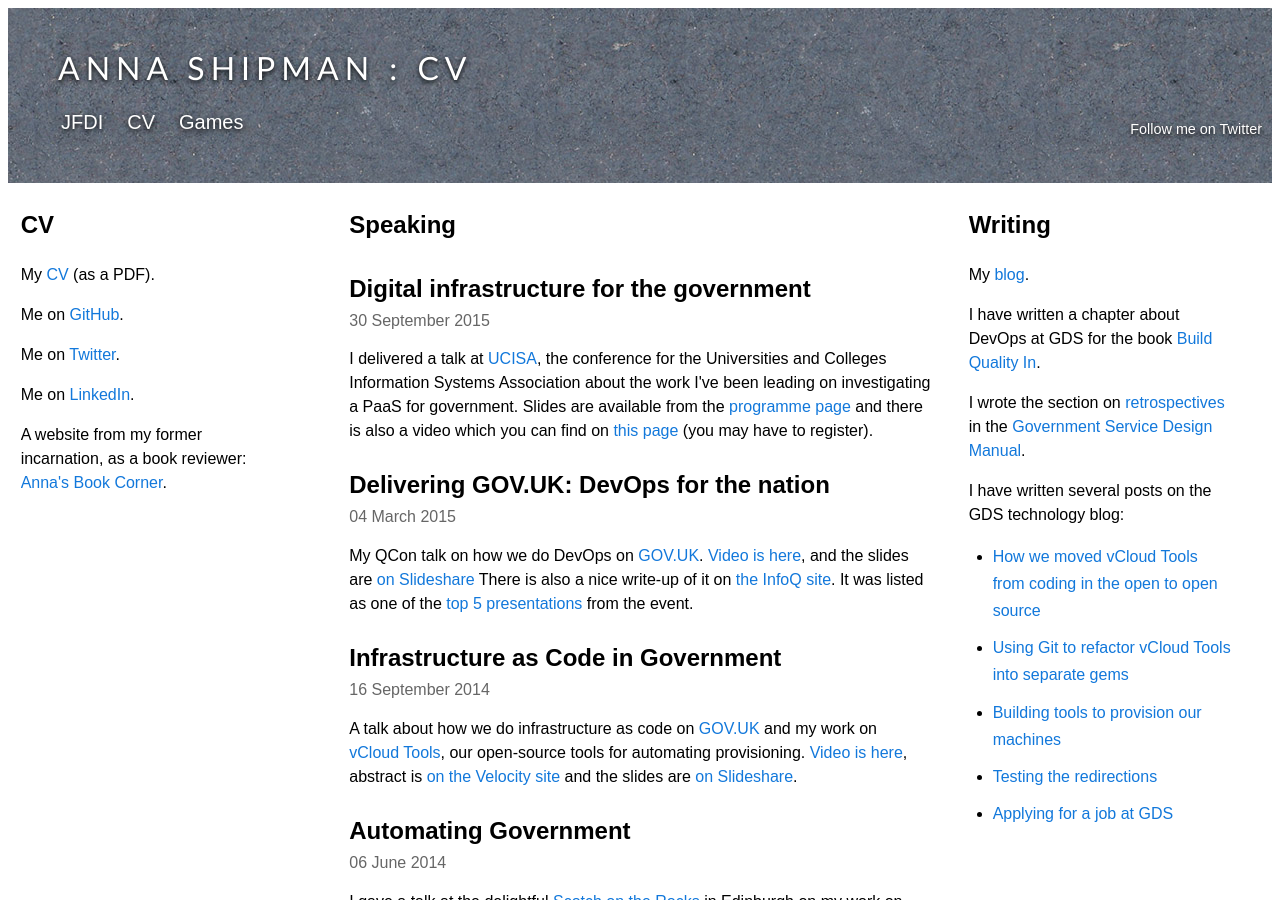
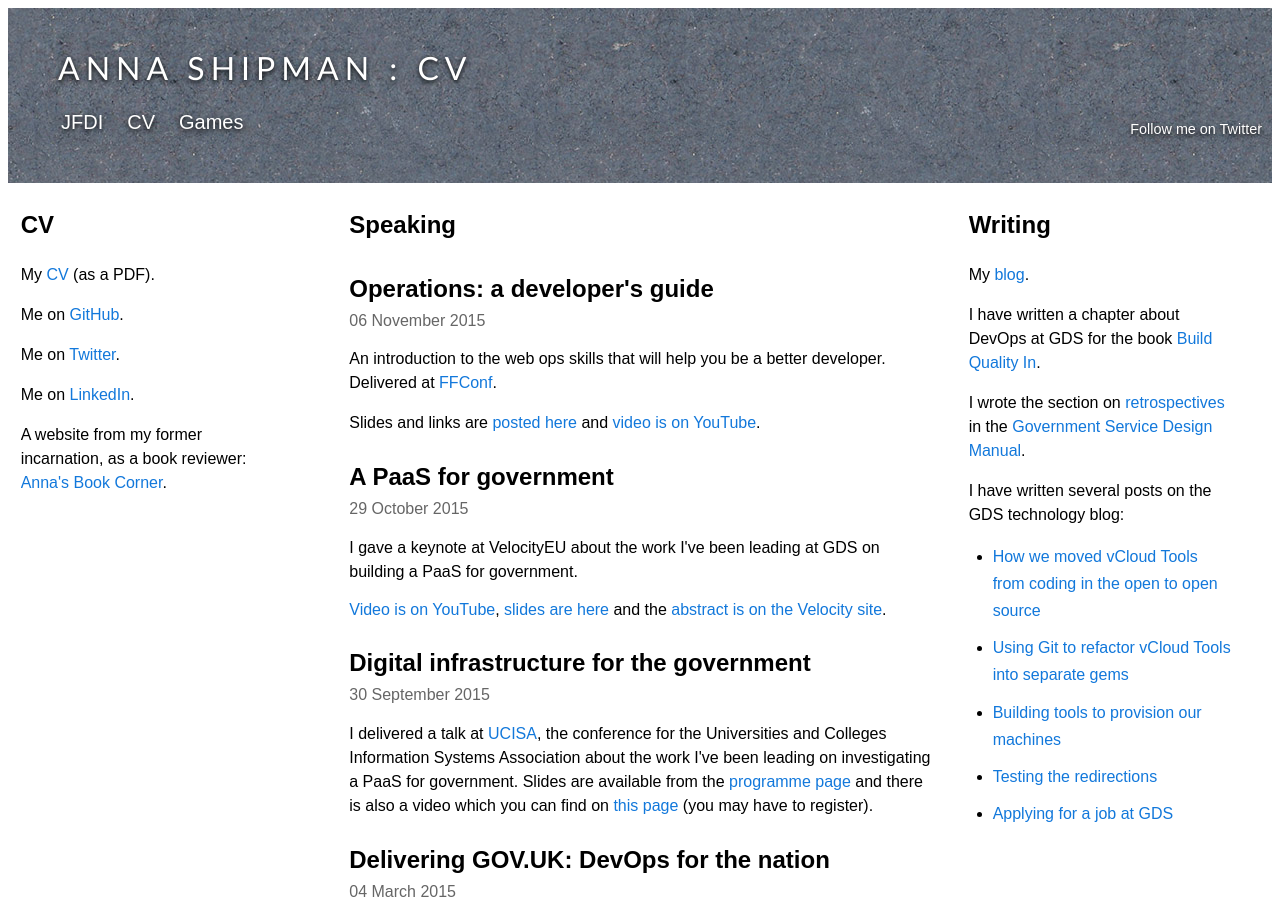
Before and after one commit to annashipman/annashipman.github.io, a Jekyll site: the page cv.html, which Jekyll copies as it is, in a window 1280 px wide and 900 px high. Built offline with Jekyll 4.4.1, drawn with Linux system fonts in a browser that asks for light colours; Markdown is read by kramdown in place of the engine named in the settings.

Commit message:
Add most recent talks to CV page

```diff
--- a/cv.html
+++ b/cv.html
@@ -29,6 +29,26 @@
 
 <div>
 <h2>Speaking</h2>
+<h1><a
+href="https://www.youtube.com/watch?v=y6hbrS3DheU">Operations: a developer's
+guide</a></h1>
+<date>06 November 2015</date>
+<p>An introduction to the web ops skills that will help you be a better
+developer. Delivered at <a
+href="http://2015.ffconf.org/">FFConf</a>.</p>
+<p>Slides and links are <a href="/jfdi/slides-from-ops-a-devs-guide.html">posted
+here</a> and <a href="https://www.youtube.com/watch?v=y6hbrS3DheU">video is on
+YouTube</a>.</p>
+<h1><a
+href="https://www.youtube.com/watch?v=OLOaq-Xf5zU">A PaaS for
+government</a></h1>
+<date>29 October 2015</date>
+<p>I gave a keynote at VelocityEU about the work I've been leading at GDS on building a PaaS
+for government.</p>
+<a href="https://www.youtube.com/watch?v=OLOaq-Xf5zU">Video is on
+YouTube</a>, <a
+href="http://www.slideshare.net/annashipman/a-paas-for-government">slides are here</a> and the <a
+href="http://conferences.oreilly.com/velocity/devops-web-performance-eu-2015/public/schedule/detail/46814">abstract is on the Velocity site</a>.</p>
 <h1><a
 href="https://www.ucisa.ac.uk/groups/ig/Events/2015/IG15/new_programme.aspx">Digital
 infrastructure for the government</a></h1>
```
